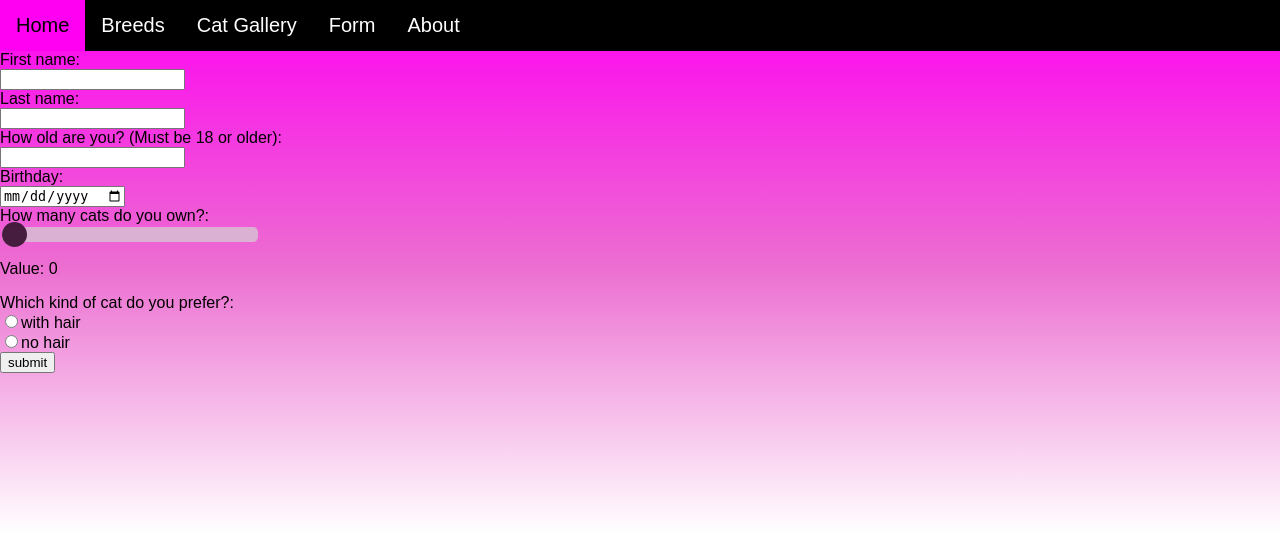
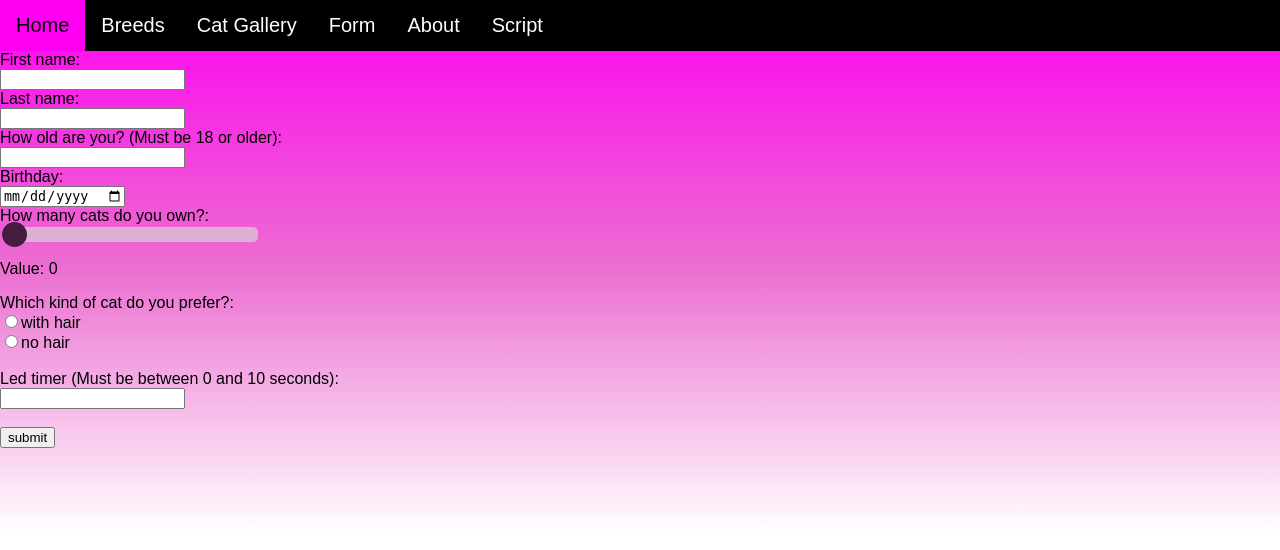
Before and after one commit to Skmmie/webserver, a PHP site: page /form.php in a window 1280 px wide. Shown: the top 550 px of the page. Run offline with PHP 8.4, Linux system fonts and the light colour scheme.

Commit message:
Add files via upload

```diff
--- a/web project/about.php
+++ b/web project/about.php
@@ -13,6 +13,7 @@
       <a href="gallery.php">Cat Gallery</a>
       <a href="form.php">Form</a>
       <a href="about.php">About</a>
+      <a href="script.php">Script</a>
      </div>
 
     <H1 class="header">Cat "BREAD" located at Dawson</H1>
--- a/web project/catbreed.php
+++ b/web project/catbreed.php
@@ -14,6 +14,7 @@
          <a href="gallery.php">Cat Gallery</a>
          <a href="form.php">Form</a>
          <a href="about.php">About</a>
+         <a href="script.php">Script</a>
     </div>
     <H1 class="header">Bengal</H1>
 
--- a/web project/form.php
+++ b/web project/form.php
@@ -9,13 +9,24 @@
 		function validateform() {
 
 			var x = document.forms['catform']['age'].value;
+			var y = document.forms['catform']['timer'].value;
 
 			if (x < 18) {
 				alert("Must be over the age of 18")
 				return false;
 				}
+
 			if (isNaN(x)){
 				alert("Age must be a numeric value!")
+				return false;
+				}
+			if (y < 0 || y > 10) {
+				alert("Timer must be between 0 and 10")
+				return false;
+				}
+
+			if (isNaN(y)){
+				alert("Timer must be a numeric value!")
 				return false;
 				}
 			return true;
@@ -31,6 +42,7 @@
             <a href="gallery.php">Cat Gallery</a>
             <a href="form.php">Form</a>
             <a href="about.php">About</a>
+            <a href="script.php">Script</a>
            </div>
     </body>
 
@@ -59,7 +71,9 @@
                 </script>
         Which kind of cat do you prefer?:<br>
         <input type="radio" name="catkind" value="with hair">with hair<br>
-        <input type="radio" name="catkind" value="no hair">no hair<br>
+        <input type="radio" name="catkind" value="no hair">no hair<br><br>
+        Led timer (Must be between 0 and 10 seconds):<br>
+        <input type="text" name="timer" required><br><br>
         <input type="submit" value="submit">
     </form>
 
--- a/web project/gallery.php
+++ b/web project/gallery.php
@@ -17,6 +17,7 @@
           <a href="gallery.php">Cat Gallery</a>
           <a href="form.php">Form</a>
           <a href="about.php">About</a>
+          <a href="script.php">Script</a>
      </div>
 <h1 class="header">Image Gallery</h1>
 
--- a/web project/index.php
+++ b/web project/index.php
@@ -13,6 +13,7 @@
         <a href="gallery.php">Cat Gallery</a>
         <a href="form.php">Form</a>
         <a href="about.php">About</a>
+        <a href="script.php">Script</a>
     </div>
 
 
```
Also changed, not shown: web project/action.php (+9 -2 lines), web project/script.php (added, +26 -0 lines), 1 other file.
